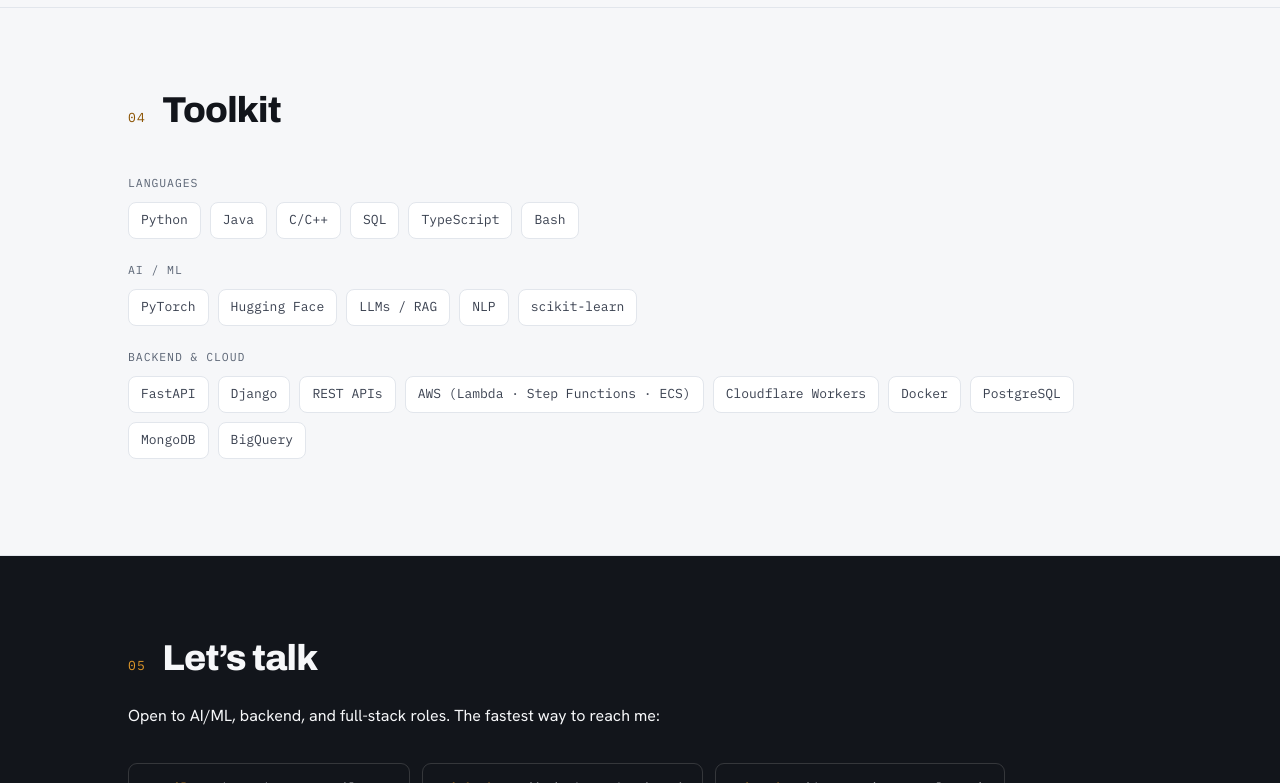
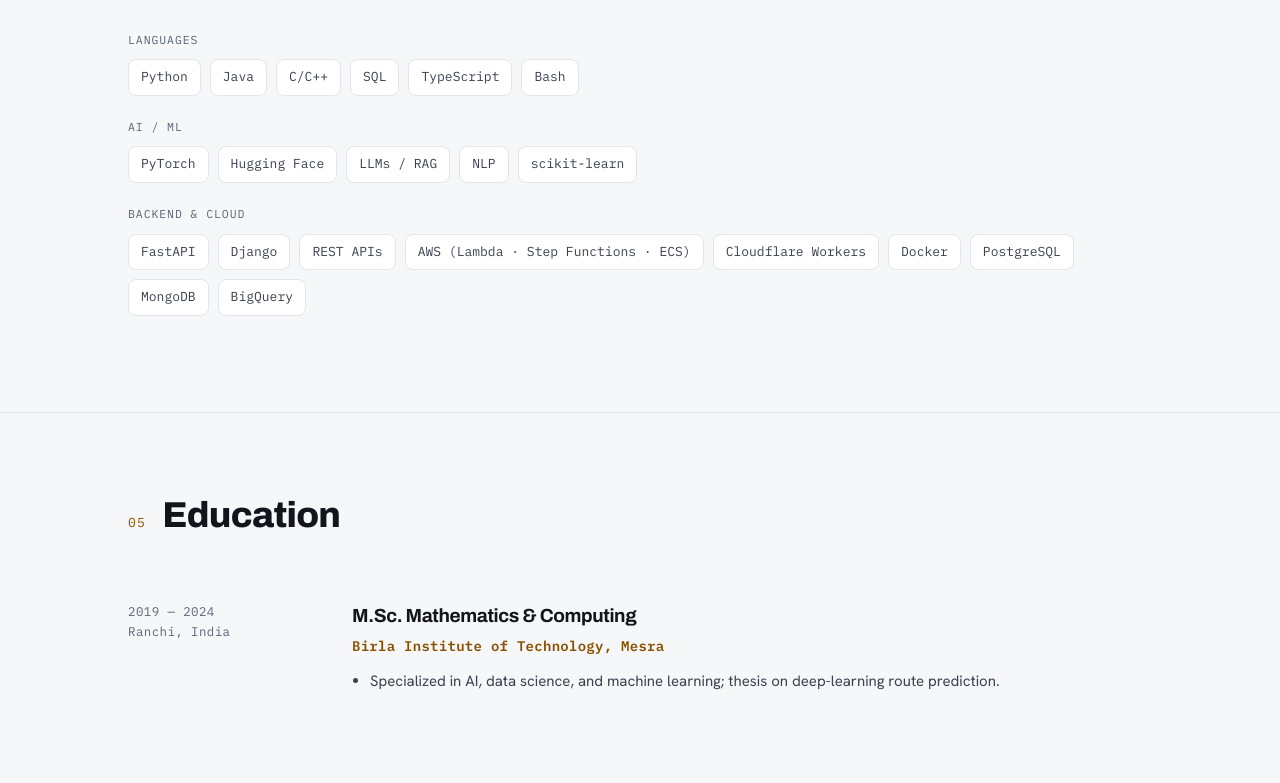
Before and after one commit to dsremo/ashutosh-portfolio, a plain HTML site: page public/index.html in a window 1280 px wide. Shown: the part 4087-4870 px from the top of the page. Drawn offline with Linux system fonts and the light colour scheme.

Commit message:
Move M.Sc. into its own Education section at the end (matches résumé order)

```diff
--- a/public/index.html
+++ b/public/index.html
@@ -289,16 +289,6 @@
         </div>
       </div>
       <div class="job rv">
-        <div class="when">2019 — 2024<br/>Ranchi, India</div>
-        <div>
-          <h3>M.Sc. Mathematics &amp; Computing</h3>
-          <div class="co">Birla Institute of Technology, Mesra</div>
-          <ul>
-            <li>Specialized in AI, data science, and machine learning; thesis on deep-learning route prediction.</li>
-          </ul>
-        </div>
-      </div>
-      <div class="job rv">
         <div class="when">Sep 2022 — Nov 2022<br/>Ranchi, India</div>
         <div>
           <h3>Data Analyst &amp; ML Engineer</h3>
@@ -395,9 +385,27 @@
   </div>
 </section>
 
+<section id="education">
+  <div class="wrap">
+    <div class="shead rv"><span class="idx">05</span><h2>Education</h2></div>
+    <div class="xp">
+      <div class="job rv">
+        <div class="when">2019 — 2024<br/>Ranchi, India</div>
+        <div>
+          <h3>M.Sc. Mathematics &amp; Computing</h3>
+          <div class="co">Birla Institute of Technology, Mesra</div>
+          <ul>
+            <li>Specialized in AI, data science, and machine learning; thesis on deep-learning route prediction.</li>
+          </ul>
+        </div>
+      </div>
+    </div>
+  </div>
+</section>
+
 <section id="contact" class="contact">
   <div class="wrap">
-    <div class="shead rv"><span class="idx">05</span><h2>Let’s talk</h2></div>
+    <div class="shead rv"><span class="idx">06</span><h2>Let’s talk</h2></div>
     <p class="lead-2 rv">Open to AI/ML, backend, and full-stack roles. The fastest way to reach me:</p>
     <div class="clinks rv">
       <a class="clink" href="mailto:ashutosh108t@gmail.com"><b>Email</b> &nbsp;ashutosh108t@gmail.com</a>
```
